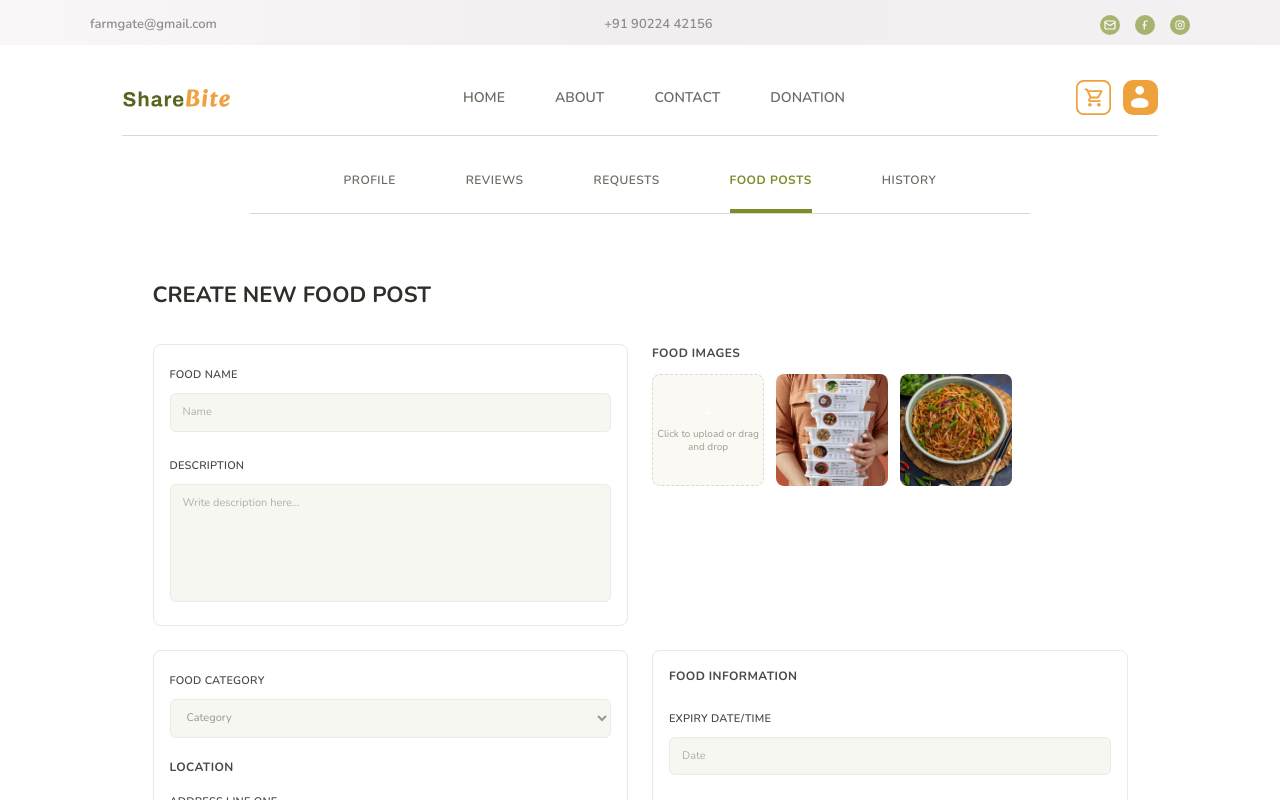
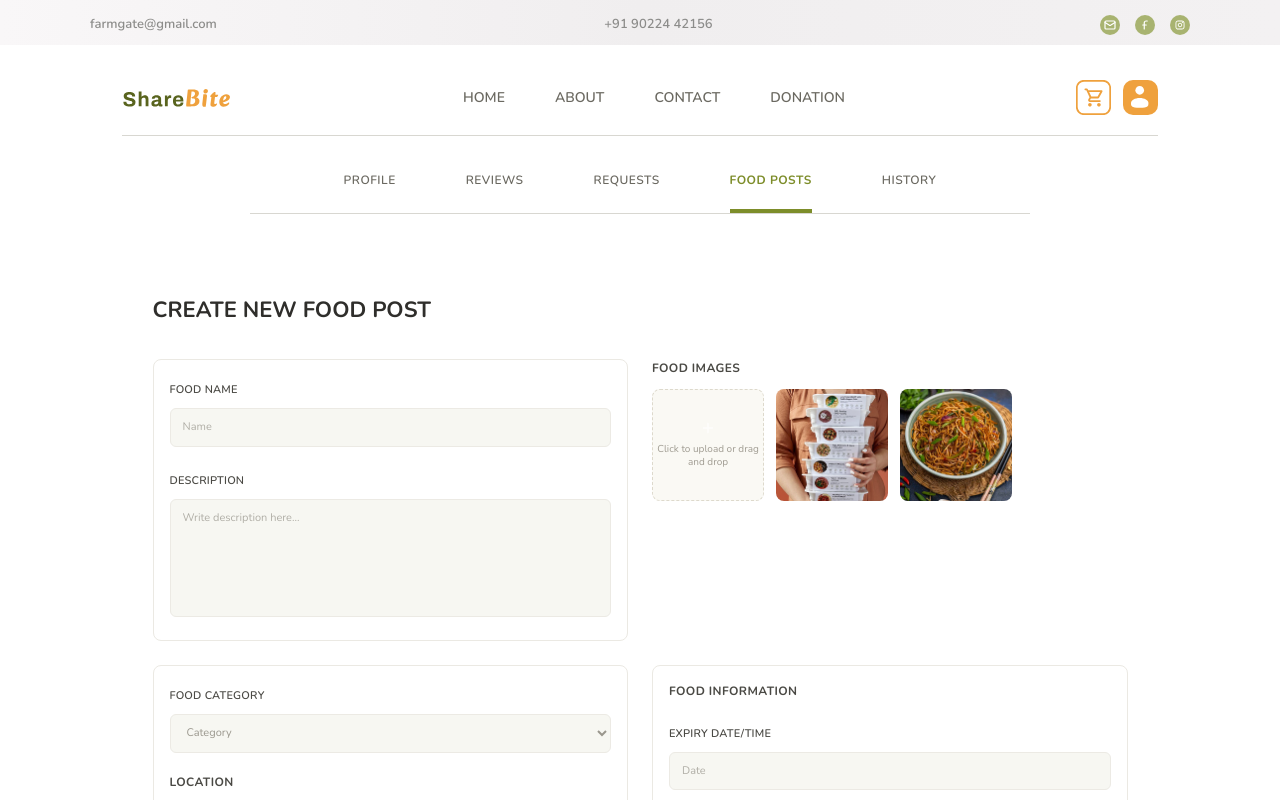
Before and after one commit to HemaniM/ShareBite_Community_Food_Sharing_Application, a React (Vite) app in the folder Frontend/: page /profile/food-posts/create-post in a window 1280 px wide. Shown: the top 800 px of the page. Built offline with nearby package versions, Linux system fonts and the light colour scheme.

Commit message:
not imp commit

```diff
--- a/Frontend/src/pages/Profile/CreateFoodPost.jsx
+++ b/Frontend/src/pages/Profile/CreateFoodPost.jsx
@@ -10,7 +10,7 @@ const labelClassName =
 
 const CreateFoodPost = () => {
   return (
-    <section className="mx-auto mt-[65px] w-full max-w-[975px] pb-20">
+    <section className="mx-auto mt-[80px] w-full max-w-[975px] pb-20">
       <h1 className="mb-8 text-[22px] font-bold text-[#2f2e2b]">
         CREATE NEW FOOD POST
       </h1>
```
